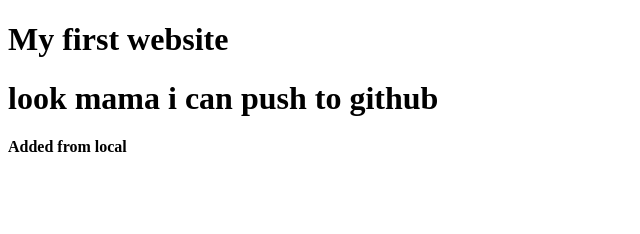
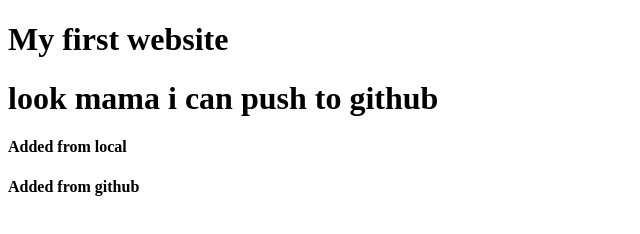
Before and after one commit to showravdas11/Showrav-das, a plain HTML site: page index.html in a window 1280 px wide. Shown: the whole page, without its empty margins (0-640 px from the left). Drawn offline with Linux system fonts and the light colour scheme.

Commit message:
Update index.html

```diff
--- a/index.html
+++ b/index.html
@@ -9,5 +9,7 @@
     <h1>My first website</h1>
     <h1> look mama i can push to github</h1>
     <h4>Added from local</h4>
+    <h4>Added from github</h4>
+
 </body>
 </html>
```
